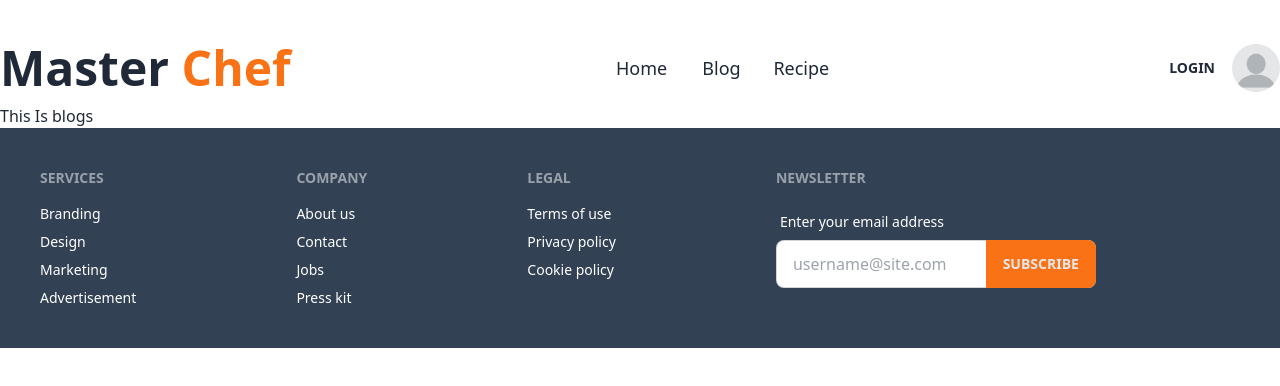
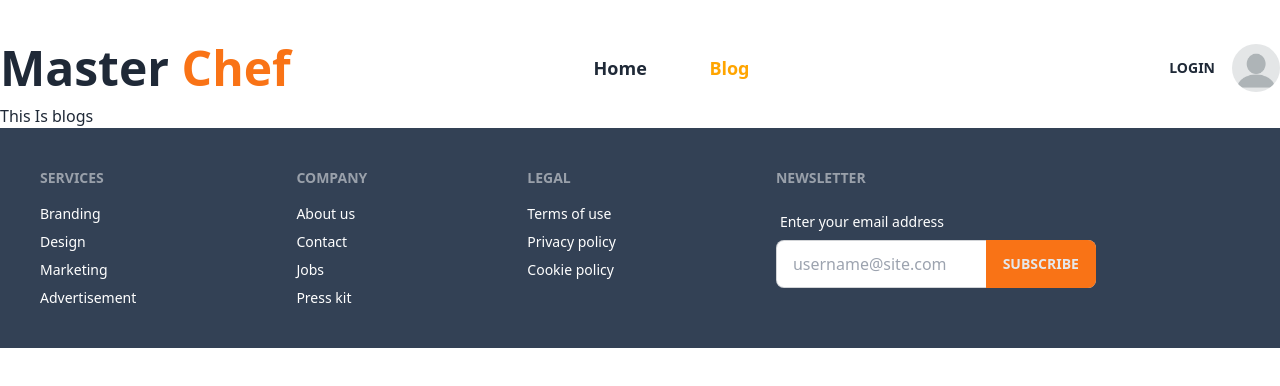
Before and after one commit to Zihadx/chef-recipe-hunter-client, a React (Vite) app: page /blogs in a window 1280 px wide. Shown: the top 386 px of the page. Built offline with nearby package versions, Linux system fonts and the light colour scheme; no server answers.

Commit message:
active link succesfully work

```diff
--- /dev/null
+++ b/src/Componets/ActiveLink/ActiveLink.css
@@ -0,0 +1,4 @@
+.active{
+    color: orange;
+
+}
--- /dev/null
+++ b/src/Componets/ActiveLink/ActiveLink.jsx
@@ -0,0 +1,13 @@
+import React from "react";
+import { NavLink } from "react-router-dom";
+import './ActiveLink.css'
+
+const ActiveLink = ({ to, children }) => {
+  return (
+    <NavLink to={to} className={({ isActive }) => (isActive ? "active" : "")}>
+      {children}
+    </NavLink>
+  );
+};
+
+export default ActiveLink;
--- a/src/Componets/Header.jsx
+++ b/src/Componets/Header.jsx
@@ -1,9 +1,10 @@
 import React, { useContext } from "react";
 import { Link } from "react-router-dom";
-import avatar from '../assets/avatar/avatar.png'
+import avatar from "../assets/avatar/avatar.png";
 import { AuthContext } from "../pages/Providers/AuthProvider";
+import ActiveLink from "./ActiveLink/ActiveLink";
 const Header = () => {
-  const {user, logOut} = useContext(AuthContext)
+  const { user, logOut } = useContext(AuthContext);
   const handleLogOut = () => {
     logOut()
       .then(() => {})
@@ -21,15 +22,14 @@ const Header = () => {
             </Link>
           </div>
           <div className="grid grid-cols-1 md:grid-cols-3 lg:text-center">
-            <Link to="/" className="text-lg px-3 hover:text-orange-400">
-              Home
-            </Link>
-            <Link to="/blogs" className="text-lg px-3 hover:text-orange-400">
-              Blog
-            </Link>
-            <Link to="/recipe" className="text-lg px-3 hover:text-orange-400">
-              Recipe
-            </Link>
+            <p className="text-lg px-3 font-semibold mr-4">
+              <ActiveLink to="/" >
+                Home
+              </ActiveLink>
+            </p>
+            <p className="text-lg px-3 font-semibold ml-4">
+              <ActiveLink to="/blogs">Blog</ActiveLink>
+            </p>
           </div>
           <div className="flex justify-end items-center">
             {user ? (
--- /dev/null
+++ b/src/Componets/routes/PrivateRoute.jsx
@@ -0,0 +1,21 @@
+import { useContext } from "react";
+import { Navigate, useLocation } from "react-router-dom";
+import { AuthContext } from "../../pages/Providers/AuthProvider";
+
+const PrivateRoute = () => {
+  const { user, loading } = useContext(AuthContext);
+  const location = useLocation();
+  if (user) {
+    return (
+      <div className="flex items-center justify-center h-full">
+        <span className="loading loading-spinner text-primary mt-36"></span>
+      </div>
+    );
+  }
+  if (user) {
+    return children;
+  }
+  return <Navigate to="/login" state={{ from: location }} replace></Navigate>;
+};
+
+export default PrivateRoute;
--- a/src/Componets/routes/Route.jsx
+++ b/src/Componets/routes/Route.jsx
@@ -5,6 +5,7 @@ import Blogs from "../../pages/layout/Blogs";
 import Recipes from "../Recipes";
 import Login from "../../pages/Login/Login";
 import Register from "../../pages/Register/Register";
+import PrivateRoute from "./PrivateRoute";
 
 const router = createBrowserRouter([
   {
@@ -21,17 +22,21 @@ const router = createBrowserRouter([
       },
       {
         path: "/recipe/:id",
-        element: <Recipes></Recipes>,
+        element: (
+          <PrivateRoute>
+            <Recipes></Recipes>
+          </PrivateRoute>
+        ),
         loader: () => fetch(`http://localhost:5000/data`),
       },
       {
-        path: '/login',
-        element:<Login></Login>
+        path: "/login",
+        element: <Login></Login>,
       },
       {
-        path: '/register',
-        element: <Register></Register>
-      }
+        path: "/register",
+        element: <Register></Register>,
+      },
     ],
   },
 ]);
```
